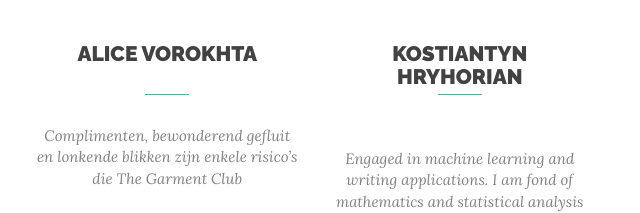
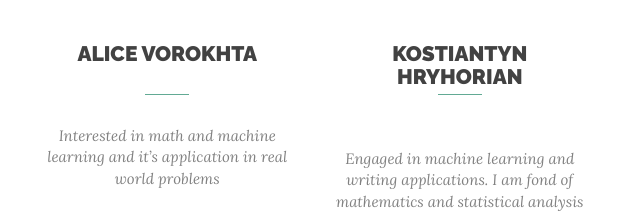
Before and after one commit to truepathonulab/truepathsite, a plain HTML site: page index.html in a window 1280 px wide. Shown: the part 3508-3721 px from the top of the page, 619-1259 px from the left. Drawn offline with nearby package versions, Linux system fonts and the light colour scheme; a script that the page names is missing.

Commit message:
alice bio

```diff
--- a/index.html
+++ b/index.html
@@ -203,7 +203,8 @@
                                 <div class="vira-card-content">
                                     <h3>Alice Vorokhta</h3>
                                     <p>
-                                        Complimenten, bewonderend gefluit en lonkende blikken zijn enkele risico’s die The Garment Club
+                                        Interested in math and machine learning and it’s application in real world problems
+
                                     </p>
                                     <div class="social-icons">
                                         <ul>
```
